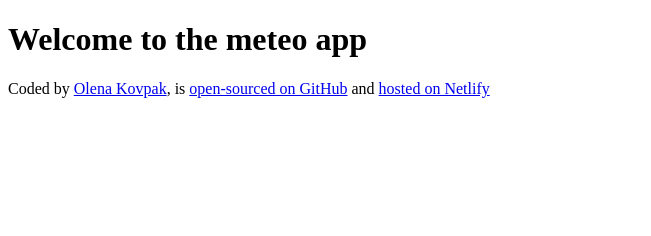
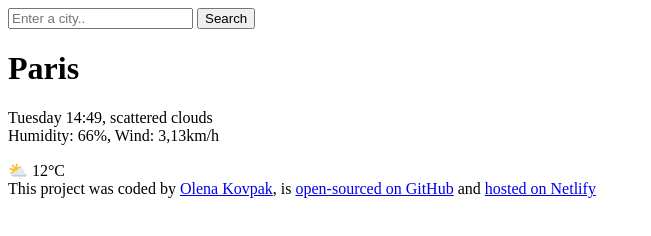
Before and after one commit to OlenaParfena/meteo, a plain HTML site: page index.html in a window 1280 px wide. Shown: the whole page, without its empty margins (0-651 px from the left). Drawn offline with Linux system fonts and the light colour scheme.

Commit message:
Added the HTML to project

```diff
--- a/index.html
+++ b/index.html
@@ -6,9 +6,26 @@
     <title>Meteo App</title>
   </head>
   <body>
-    <h1>Welcome to the meteo app</h1>
+    <header>
+      <form>
+        <input type="search" placeholder="Enter a city.." required />
+        <input type="submit" value="Search" />
+      </form>
+    </header>
+    <main>
+      <div>
+        <h1>Paris</h1>
+        <p>
+          Tuesday 14:49, scattered clouds
+          <br />
+          Humidity: 66%, Wind: 3,13km/h
+        </p>
+      </div>
+      <div>⛅️ 12°С</div>
+    </main>
+
     <footer>
-      Coded by
+      This project was coded by
       <a href="https://github.com/OlenaParfena" target="_blank">Olena Kovpak</a
       >, is
       <a href="https://github.com/OlenaParfena/meteo" target="_blank">
```
